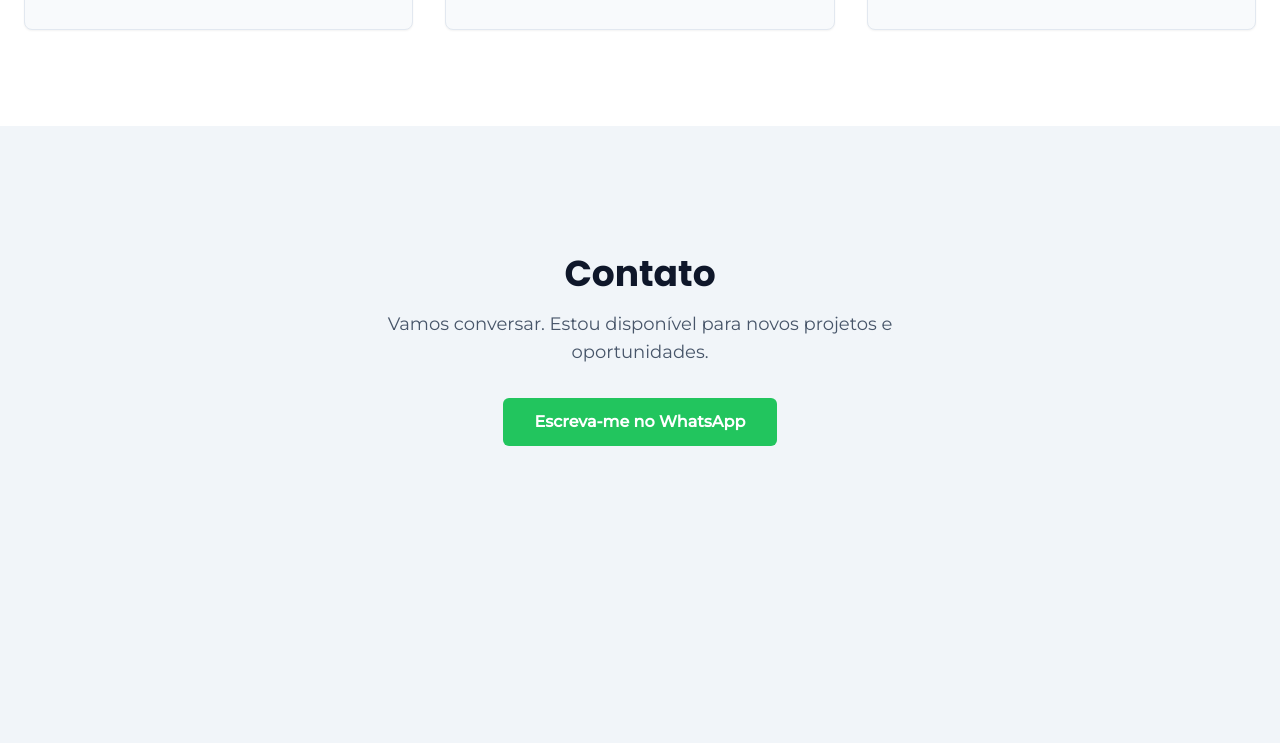
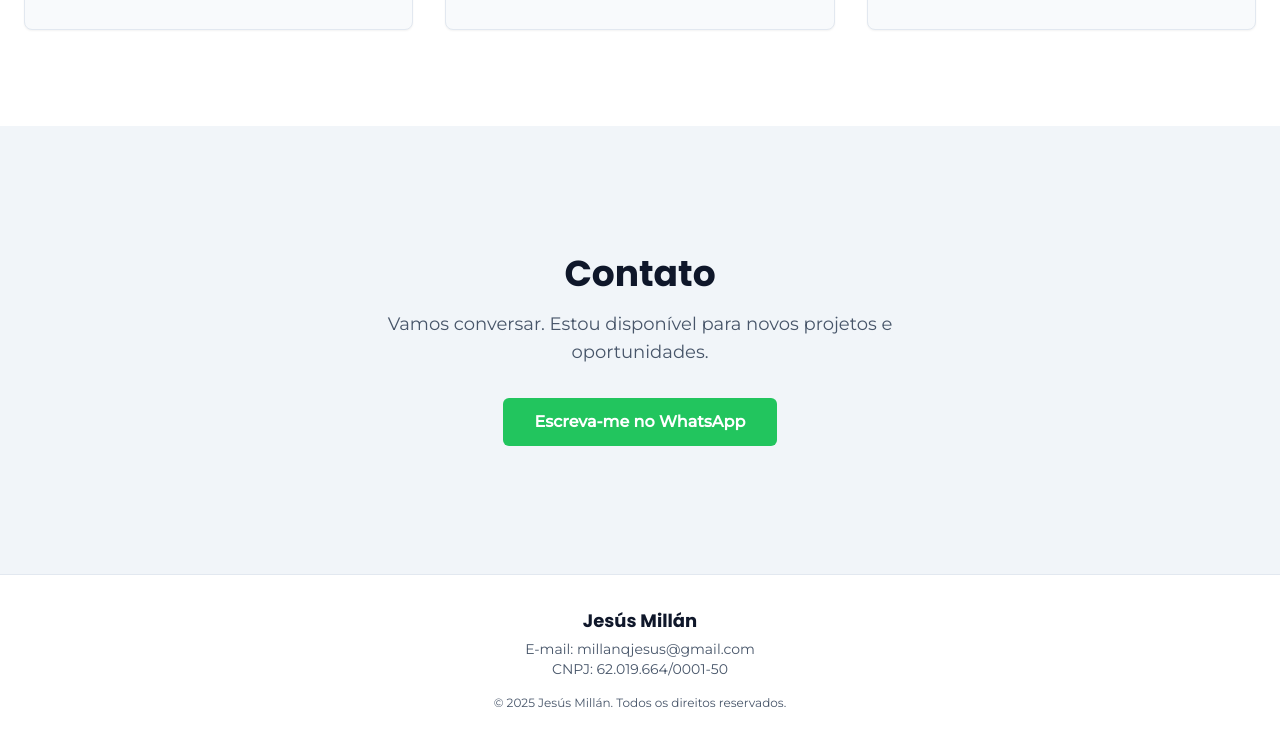
Before and after one commit to millanqjesus/mi-portafolio, a plain HTML site: page index.html in a window 1280 px wide. Shown: the part 2292-3035 px from the top of the page. Before the commit the page ends 2866 px from the top, so only its background shows below. Drawn offline with nearby package versions, Linux system fonts and the light colour scheme.

Commit message:
Agregar footer

```diff
--- a/index.html
+++ b/index.html
@@ -212,8 +212,26 @@
         <!-- FIN SECCION CONTACTO -->
     </main>
 
-    <script src="./traducciones.js"></script>
-    <script src="./index.js"></script>
+    <!-- INICIO FOOTER -->
+    <footer class="bg-white dark:bg-slate-800 border-t border-slate-200 dark:border-slate-700 py-8">
+        <div class="container mx-auto px-6 text-center text-slate-600 dark:text-slate-400">
+
+            <!-- Información de Contacto -->
+            <div class="mb-4">
+                <p class="font-display font-bold text-lg text-slate-900 dark:text-white">Jesús Millán</p>
+                <p data-translate="footerEmail" class="text-sm mt-1">millanqjesus@gmail.com</p>
+                <p data-translate="footerCNPJ" class="text-sm">CNPJ: 62.019.664/0001-50</p>
+            </div>
+
+            <!-- Derechos de Autor -->
+            <p data-translate="footerRights" class="text-xs">© 2025 Jesús Millán. Todos los derechos reservados.</p>
+
+        </div>
+    </footer>
+    <!-- FIN FOOTER -->
+
+    <script src="./traducciones.js?v=1.1"></script>
+    <script src="./index.js?v=1.1"></script>
 
 </body>
 </html>
--- a/traducciones.js
+++ b/traducciones.js
@@ -35,6 +35,10 @@ const translations = {
             contactButton: "Envíame un Email",
             contactButtonWP: "Escríbeme en WhatsApp",
             whatsappMessage: "Hola, vi tu portfolio y me gustaría conversar.",
+            // footer
+            footerEmail: "Email: millanqjesus@gmail.com",
+            footerCNPJ: "CNPJ: 62.019.664/0001-50",
+            footerRights: "© 2025 Jesús Millán. Todos los derechos reservados.",
         },
         pt: {
             navInicio: "Início",
@@ -67,6 +71,9 @@ const translations = {
             contactButton: "Envie-me um E-mail",
             contactButtonWP: "Escreva-me no WhatsApp",
             whatsappMessage: "Olá, vi seu portfólio e gostaria de conversar.",
+            footerEmail: "E-mail: millanqjesus@gmail.com",
+            footerCNPJ: "CNPJ: 62.019.664/0001-50",
+            footerRights: "© 2025 Jesús Millán. Todos os direitos reservados.",
         },
         en: {
             navInicio: "Home",
@@ -99,5 +106,8 @@ const translations = {
             contactButton: "Send me an Email",
             contactButtonWP: "Message me on WhatsApp",
             whatsappMessage: "Hello, I saw your portfolio and I'd like to chat.",
+            footerEmail: "Email: millanqjesus@gmail.com",
+            footerCNPJ: "CNPJ: 62.019.664/0001-50",
+            footerRights: "© 2025 Jesús Millán. All rights reserved.",
         }
     };
```
